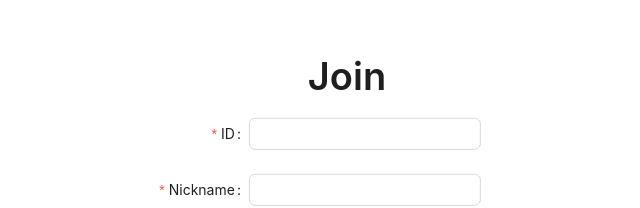
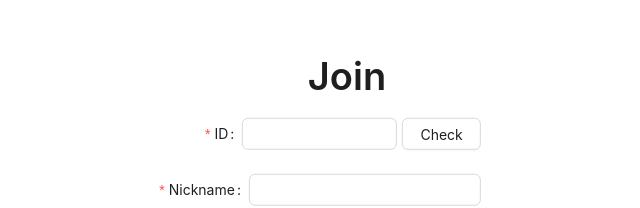
Before and after one commit to Jungsooooooo/todolist_front_react_typescript, a React (Create React App) app: page /join in a window 1280 px wide. Shown: the part 175-383 px from the top of the page, without its empty margins (333-973 px from the left). Built offline with nearby package versions, Linux system fonts and the light colour scheme.

Commit message:
회원 가입 시 아이디 중복확인 기능 추가

```diff
--- a/src/css/JoinUser.css
+++ b/src/css/JoinUser.css
@@ -7,3 +7,12 @@
 .titleJoin {
   margin-left: 5rem;
 }
+.idcheckbutton {
+  float: right;
+  width: 25%;
+  margin-left: 0.3rem;
+}
+
+.inputidforjoin {
+  margin-left: 2rem;
+}
--- a/src/login/JoinUser.tsx
+++ b/src/login/JoinUser.tsx
@@ -55,6 +55,22 @@ const JoinUser = () => {
       },
     });
   };
+  const checkIdValid = () => {
+    console.log("check");
+    let idvalue = document.getElementById("basic_id") as HTMLInputElement;
+    let id = idvalue.value;
+    axios.get("/user/check/" + id).then((res) => {
+      if (res.data.length > 0) {
+        Modal.info({
+          content: "사용중 인 아이디 입니다.",
+        });
+      } else {
+        Modal.info({
+          content: "사용가능한 아이디 입니다.",
+        });
+      }
+    });
+  };
 
   return (
     <>
@@ -70,6 +86,10 @@ const JoinUser = () => {
         className="joinView"
       >
         <Title className="titleJoin">Join</Title>
+        <div className="inputidforjoin">
+          <Button className="idcheckbutton" onClick={checkIdValid}>
+            Check
+          </Button>
           <Form.Item<FieldType>
             label="ID"
             name="id"
@@ -77,7 +97,7 @@ const JoinUser = () => {
           >
             <Input />
           </Form.Item>
-
+        </div>
         <Form.Item<FieldType>
           label="Nickname"
           name="nickname"
```
Lines whose indentation alone changed are shown as unchanged.
